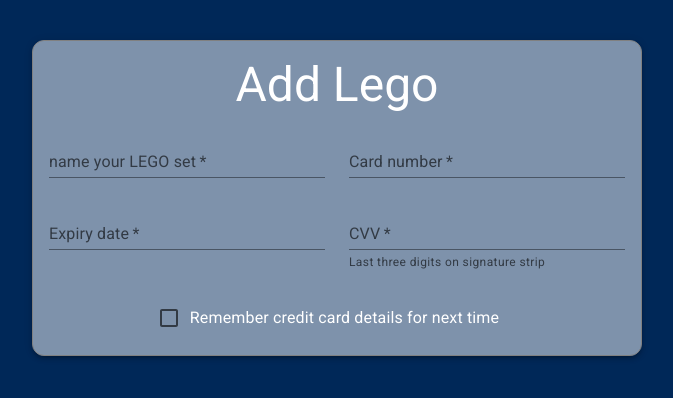
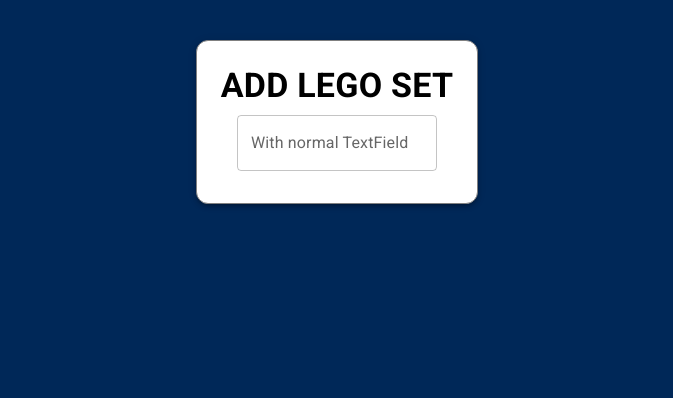
Before and after one commit to tjmmjt/Solo-Spike, a React (Vite) app: page / in a window 1280 px wide. Shown: the top 398 px of the page, without its empty margins (303-976 px from the left). Built offline with nearby package versions, Linux system fonts and the light colour scheme.

Commit message:
resolved prior error by deleting node_modules/.vite/deps/. and relaunching dev

```diff
--- a/src/components/AddLEGO/AddLEGO.jsx
+++ b/src/components/AddLEGO/AddLEGO.jsx
@@ -1,80 +1,30 @@
-import * as React from 'react';
-import './AddLEGO.css'
-import Typography from '@mui/material/Typography';
-import Grid from '@mui/material/Grid';
-import TextField from '@mui/material/TextField';
-import FormControlLabel from '@mui/material/FormControlLabel';
-import Checkbox from '@mui/material/Checkbox';
-import Box from '@mui/material/Box';
+import { Box, Grid, InputLabel, TextField, Typography } from "@mui/material";
+
+function AddLEGO() {
+  return (
+    <Box
+      component="section"
+      sx={{
+        boxShadow: 3,
+        p: 3,
+        border: "1px solid grey",
+        borderRadius: 3,
+        bgcolor: "white"
+      }}
+    >
+      <Typography variant="h4" component="h2" fontWeight="bold">
+        ADD LEGO SET
+      </Typography>
+
+      <TextField
+          label="With normal TextField"
+          id="outlined-start-adornment"
+          sx={{ m: 1, width: '25ch' }}
+        />
 
 
-
-
-
-export default function PaymentForm() {
-  return (
-    <Box
-        maxWidth={0.5}
-        sx={{
-            color:'white',
-            background: '#ffffff7e',
-            boxShadow: 3,
-            p: 2,
-            border: '1px solid grey',
-            borderRadius: 3
-            }}
-    >
-      <Typography variant="h3" gutterBottom>
-        Add Lego
-      </Typography>
-      <Grid container spacing={3}>
-        <Grid item xs={12} md={6}>
-          <TextField
-            required
-            id="cardName"
-            label="name your LEGO set"
-            fullWidth
-            variant="standard"
-          />
-        </Grid>
-        <Grid item xs={12} md={6}>
-          <TextField
-            required
-            id="cardNumber"
-            label="Card number"
-            fullWidth
-            autoComplete="cc-number"
-            variant="standard"
-          />
-        </Grid>
-        <Grid item xs={12} md={6}>
-          <TextField
-            required
-            id="expDate"
-            label="Expiry date"
-            fullWidth
-            autoComplete="cc-exp"
-            variant="standard"
-          />
-        </Grid>
-        <Grid item xs={12} md={6}>
-          <TextField
-            required
-            id="cvv"
-            label="CVV"
-            helperText="Last three digits on signature strip"
-            fullWidth
-            autoComplete="cc-csc"
-            variant="standard"
-          />
-        </Grid>
-        <Grid item xs={12}>
-          <FormControlLabel
-            control={<Checkbox color="secondary" name="saveCard" value="yes" />}
-            label="Remember credit card details for next time"
-          />
-        </Grid>
-      </Grid>
     </Box>
   );
 }
+
+export default AddLEGO;
--- a/src/components/App/App.jsx
+++ b/src/components/App/App.jsx
@@ -1,13 +1,10 @@
-import { useState } from 'react'
 import './App.css'
 import '@fontsource/roboto/300.css';
 import '@fontsource/roboto/400.css';
 import '@fontsource/roboto/500.css';
 import '@fontsource/roboto/700.css';
 import { Container } from '@mui/material';
-import { flexbox } from '@mui/system';
 import AddLEGO from '../AddLEGO/AddLEGO'
-
 
 
 function App() {
```
